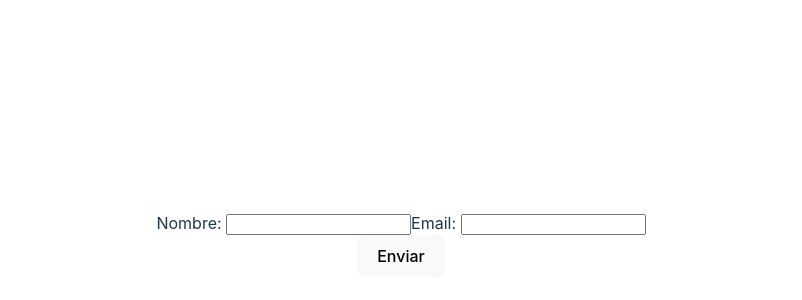
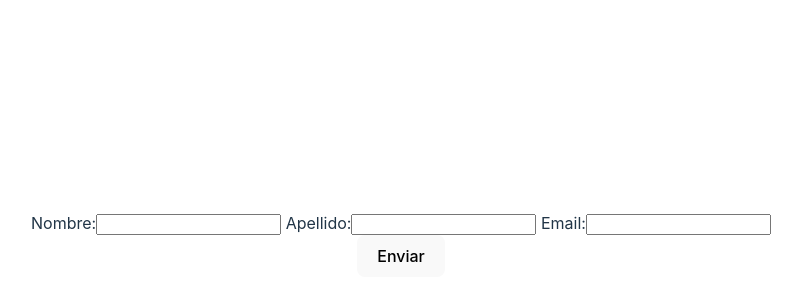
Before and after one commit to mpramos/REACT-VIDEO-PLAYER, a React (Vite) app in the folder react-project/: page / in a window 1280 px wide. Shown: the part 156-456 px from the top of the page, without its empty margins (239-1041 px from the left). Built offline with nearby package versions, Linux system fonts and the light colour scheme.

Commit message:
formulario complejo

```diff
--- a/react-project/src/App.jsx
+++ b/react-project/src/App.jsx
@@ -6,6 +6,7 @@ import { BtnOnkeyPress } from './BtnOnkeyPress'
 import { BtnOnMouse } from './BtnOnMouse'
 import BtnOnSubmit from './BtnOnSubmit'
 import { EstadoAnimo } from './EstadoAnimo'
+import { FormularioComplejo } from './FormularioComplejo'
 import FormularioSimple from './FormularioSimple'
 
 const Header =({
@@ -119,7 +120,8 @@ function App() {
       <BtnOnMouse/>
       <BtnOnBlur/>
       <BtnOnSubmit/> */}
-    <FormularioSimple/>
+    {/* <FormularioSimple/> */}
+    <FormularioComplejo/>
   </>
   )
 }
--- /dev/null
+++ b/react-project/src/FormularioComplejo.jsx
@@ -0,0 +1,51 @@
+import React, { useState } from 'react'
+
+export const FormularioComplejo = () => {
+    const [formData,setFormData]=useState({
+        firstName:'',
+        lastName:'',
+        email:''
+    }) // formData={firstName:'',lastName:'',  email:''}
+    const handleSubmit=(e)=>{
+            e.preventDefault()
+            console.log('datos del formulario ', formData);
+
+    }
+    const handleChange=(e)=>{
+        let {name,value}=e.target
+        setFormData((prevData)=>({
+            ...prevData,
+            [name]:value //
+        }))
+    }
+    return (
+    <>
+    <form onSubmit={handleSubmit}>
+        <div>
+            <label> Nombre:</label>
+            <input
+                type="text"
+                name='firstName'
+                value={formData.firstName}
+                onChange={handleChange}
+                />
+            <label> Apellido:</label>
+            <input
+                type="text"
+                name='lastName'
+                value={formData.lastName}
+                onChange={handleChange}
+                />
+            <label> Email:</label>
+            <input
+                type="email"
+                name='email'
+                value={formData.email}
+                onChange={handleChange}
+                />
+        </div>
+        <button type='submit'>Enviar</button>
+    </form>
+    </>
+  )
+}
```
